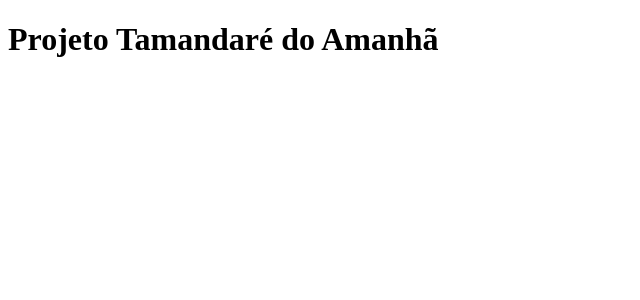
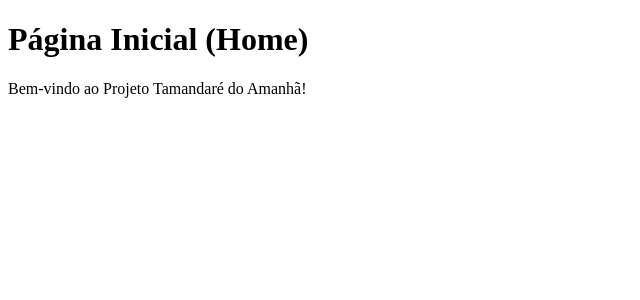
Before and after one commit to claradbessa/tamandaredoamanha, a React (Vite) app in the folder frontend/: page / in a window 1280 px wide. Shown: the top 300 px of the page, without its empty margins (0-640 px from the left). Built offline with nearby package versions, Linux system fonts and the light colour scheme.

Commit message:
feat(frontend): implementa estrutura básica de rotas com react-router

```diff
--- a/frontend/src/App.jsx
+++ b/frontend/src/App.jsx
@@ -1,9 +1,16 @@
+import { BrowserRouter, Routes, Route } from 'react-router-dom';
+import HomePage from './pages/HomePage';
+import LoginPage from './pages/LoginPage';
+
 function App() {
   return (
-    <div>
-      <h1>Projeto Tamandaré do Amanhã</h1>
-    </div>
-  )
+    <BrowserRouter>
+      <Routes>
+        <Route path="/" element={<HomePage />} />
+        <Route path="/login" element={<LoginPage />} />
+      </Routes>
+    </BrowserRouter>
+  );
 }
 
-export default App
+export default App;
--- /dev/null
+++ b/frontend/src/pages/HomePage.jsx
@@ -0,0 +1,10 @@
+function HomePage() {
+  return (
+    <div>
+      <h1>Página Inicial (Home)</h1>
+      <p>Bem-vindo ao Projeto Tamandaré do Amanhã!</p>
+    </div>
+  );
+}
+
+export default HomePage;
--- /dev/null
+++ b/frontend/src/pages/LoginPage.jsx
@@ -0,0 +1,10 @@
+function LoginPage() {
+  return (
+    <div>
+      <h1>Página de Login</h1>
+      {/* O formulário de login virá aqui */}
+    </div>
+  );
+}
+
+export default LoginPage;
```
